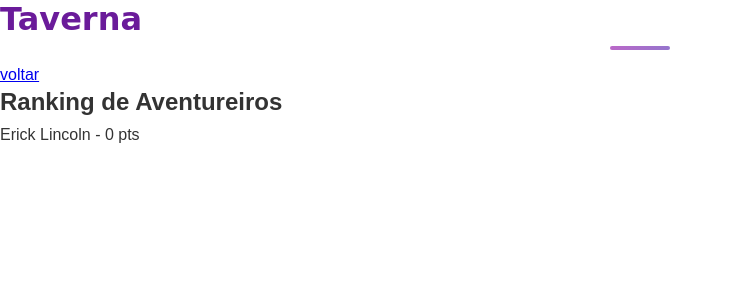
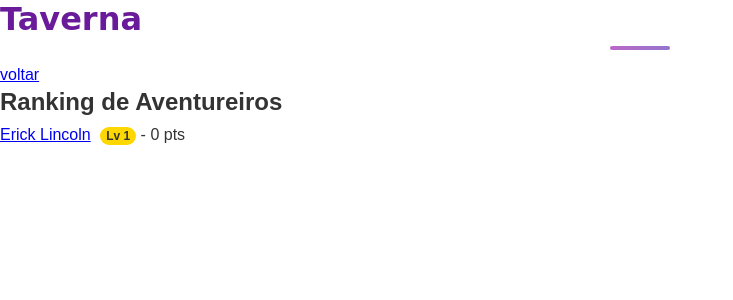
Before and after one commit to LincolnRick/EdVenturers, a Flask app: page /taverna in a window 1280 px wide. Shown: the top 300 px of the page, without its empty margins (0-733 px from the left). Run offline with Flask 3, Linux system fonts and the light colour scheme; data comes from the database, SQL or seed files in the repository.

Commit message:
Add level badges and profile navigation

```diff
--- a/taverna/routes.py
+++ b/taverna/routes.py
@@ -14,7 +14,8 @@ from werkzeug.utils import secure_filename
 from taverna.utils import (
     get_ranking_de_tags,
     get_ranking_de_categorias,
-    get_ranking_de_anos
+    get_ranking_de_anos,
+    calcular_nivel
 )
 
 
@@ -97,6 +98,8 @@ def perfil(id_usuario):
     form_projeto = FormProjeto()
     form_comentario = FormComentario()
 
+    nivel, progresso = calcular_nivel(usuario.pontos)
+
     # Criação de novo projeto com arquivos
     if current_user.id == usuario.id and form_projeto.validate_on_submit():
         criar_projeto(form_projeto, current_user.id)
@@ -106,7 +109,9 @@ def perfil(id_usuario):
         "perfil.html",
         usuario=usuario,
         form=form_projeto,
-        form_comentario=form_comentario
+        form_comentario=form_comentario,
+        nivel=nivel,
+        progresso=progresso
     )
 
 
@@ -132,6 +137,11 @@ def feed():
         query = query.filter(Projeto.ano_escolar == ano_filtro)
 
     projetos = query.order_by(Projeto.data_criacao.desc()).all()
+
+    niveis_autores = {
+        projeto.autor.id: calcular_nivel(projeto.autor.pontos)[0]
+        for projeto in projetos
+    }
 
     # Rankings
     tags_rank = get_ranking_de_tags()
@@ -161,7 +171,8 @@ def feed():
         ano_filtro=ano_filtro,
         tags_rank=tags_rank,
         categorias_rank=categorias_rank,
-        anos_rank=anos_rank
+        anos_rank=anos_rank,
+        niveis_autores=niveis_autores
     )
 
 
@@ -169,7 +180,8 @@ def feed():
 @app.route("/taverna")
 def taverna():
     ranking_usuarios = Usuario.query.order_by(Usuario.pontos.desc()).limit(5).all()
-    return render_template("taverna.html", ranking_usuarios=ranking_usuarios)
+    niveis = {u.id: calcular_nivel(u.pontos)[0] for u in ranking_usuarios}
+    return render_template("taverna.html", ranking_usuarios=ranking_usuarios, niveis=niveis)
 
 @app.route("/missoes")
 def missoes():
--- a/taverna/static/css/style.css
+++ b/taverna/static/css/style.css
@@ -1298,6 +1298,27 @@ html, body {
   border: none;
   margin: 0;
 }
+
+.badge-nivel {
+  background: #ffd700;
+  color: #333;
+  font-size: 12px;
+  font-weight: bold;
+  padding: 2px 6px;
+  border-radius: 12px;
+  margin-left: 5px;
+  display: inline-block;
+}
+
+.avatar-life .badge-nivel {
+  position: absolute;
+  bottom: 0;
+  right: 0;
+  transform: translate(50%, 50%);
+  margin-left: 0;
+  border-radius: 50%;
+  padding: 4px 6px;
+}
 @keyframes fadeInUp {
   from {
     opacity: 0;
--- a/taverna/templates/feed.html
+++ b/taverna/templates/feed.html
@@ -81,7 +81,10 @@ Feed da Taverna
       {% for projeto in projetos %}
         <div class="card-feed">
           <h2>{{ projeto.titulo }}</h2>
-          <p><strong>Autor:</strong> {{ projeto.autor.username }}</p>
+          <p><strong>Autor:</strong>
+            <a href="{{ url_for('perfil', id_usuario=projeto.autor.id) }}">{{ projeto.autor.username }}</a>
+            <span class="badge-nivel">Lv {{ niveis_autores[projeto.autor.id] }}</span>
+          </p>
           <p><strong>Descrição:</strong> {{ projeto.descricao }}</p>
 
           <div class="tags">
--- a/taverna/templates/perfil.html
+++ b/taverna/templates/perfil.html
@@ -9,10 +9,11 @@ Perfil - {{ usuario.username }}
 
 <section class="container">
   <div class="bloco-add-img" style="display: flex; align-items: center; gap: 20px;">
-    <div class="avatar-life" style="--progress: {{ usuario.pontos|default(0) }}%;">
+    <div class="avatar-life" style="--progress: {{ progresso }}%;">
       <img src="{{ url_for('static', filename='avatares/' ~ usuario.avatar) }}"
            alt="Avatar do usuário"
            class="avatar-perfil">
+      <span class="badge-nivel">Lv {{ nivel }}</span>
     </div>
     <div>
       <h1>Perfil do usuário: {{ usuario.username }}</h1>
--- a/taverna/templates/taverna.html
+++ b/taverna/templates/taverna.html
@@ -12,7 +12,11 @@ Bem vindo a taverna
         <h2>Ranking de Aventureiros</h2>
         <ol>
         {% for usuario in ranking_usuarios %}
-            <li>{{ usuario.username }} - {{ usuario.pontos }} pts</li>
+            <li>
+              <a href="{{ url_for('perfil', id_usuario=usuario.id) }}">{{ usuario.username }}</a>
+              <span class="badge-nivel">Lv {{ niveis[usuario.id] }}</span>
+              - {{ usuario.pontos }} pts
+            </li>
         {% else %}
             <li>Nenhum usuário pontuado ainda.</li>
         {% endfor %}
--- a/taverna/utils.py
+++ b/taverna/utils.py
@@ -36,3 +36,28 @@ def get_ranking_de_anos(limit=10):
             contador.update([ano.strip()])
 
     return contador.most_common(limit)
+
+
+def calcular_nivel(pontos):
+    """Calcula o nível do usuário e o progresso para o próximo nível.
+
+    A cada nível, a quantidade de experiência necessária aumenta
+    progressivamente. O primeiro nível requer 100 pontos, o segundo
+    requer 200, o terceiro 300 e assim por diante.
+
+    Retorna uma tupla (nivel, progresso), onde ``nivel`` é o nível
+    atual e ``progresso`` é a porcentagem (0-100) de experiência
+    acumulada no nível atual.
+    """
+
+    nivel = 1
+    pontos_restantes = pontos or 0
+    xp_necessaria = 100
+
+    while pontos_restantes >= xp_necessaria:
+        pontos_restantes -= xp_necessaria
+        nivel += 1
+        xp_necessaria = 100 * nivel
+
+    progresso = int((pontos_restantes / xp_necessaria) * 100) if xp_necessaria else 0
+    return nivel, progresso
```
